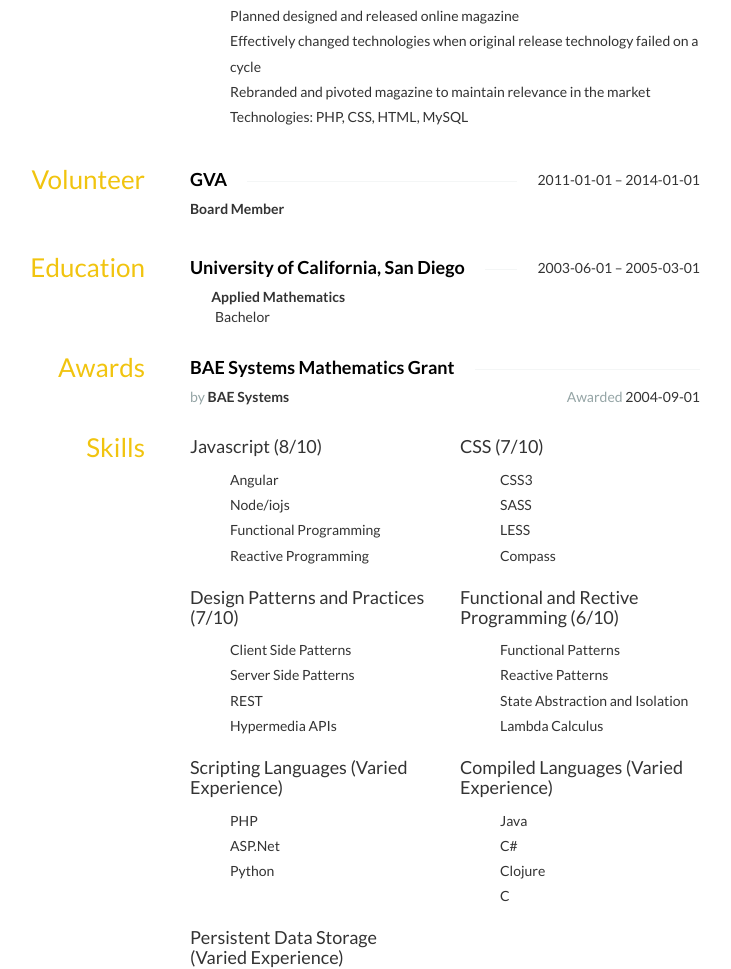
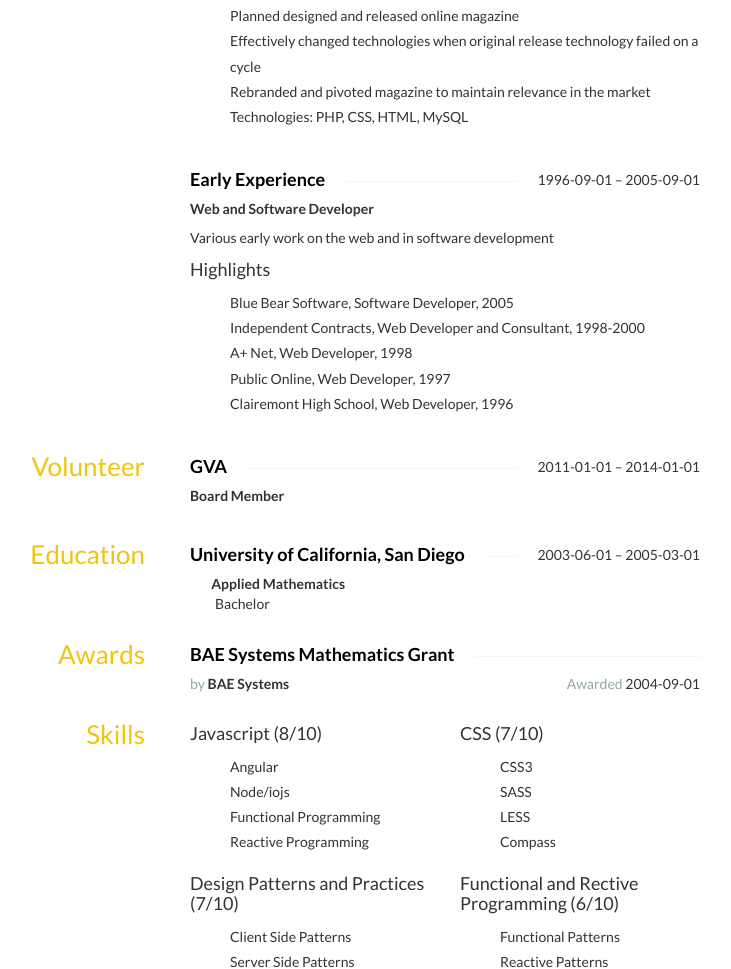
Before and after one commit to cmstead/resume, a website: page cstead-resume.html in a window 1280 px wide. Shown: the part 2057-3026 px from the top of the page, without its empty margins (285-1016 px from the left). Drawn offline with nearby package versions, Linux system fonts and the light colour scheme; some icons are missing.

Commit message:
Added analytics tracking code to resume.

```diff
--- a/cstead-resume.html
+++ b/cstead-resume.html
@@ -191,6 +191,16 @@ h4 span:first-child {
 
 	</head>
 	<body>
+<script>
+  (function(i,s,o,g,r,a,m){i['GoogleAnalyticsObject']=r;i[r]=i[r]||function(){
+  (i[r].q=i[r].q||[]).push(arguments)},i[r].l=1*new Date();a=s.createElement(o),
+  m=s.getElementsByTagName(o)[0];a.async=1;a.src=g;m.parentNode.insertBefore(a,m)
+  })(window,document,'script','//www.google-analytics.com/analytics.js','ga');
+
+  ga('create', 'UA-3152654-15', 'auto');
+  ga('send', 'pageview');
+
+</script>
 
 	<header id="header">
 		<div class="container">
@@ -216,7 +226,7 @@ h4 span:first-child {
 			<div class="row">
 			<div class="col-sm-6">
 				<strong>Email</strong>
-				<div class="email"><a class="__cf_email__" href="/cdn-cgi/l/email-protection" data-cfemail="22414f515647434662454f434b4e0c414d4f">[email&#160;protected]</a><script cf-hash='f9e31' type="text/javascript">
+				<div class="email"><a class="__cf_email__" href="/cdn-cgi/l/email-protection" data-cfemail="fb9896888f9e9a9fbb9c969a9297d5989496">[email&#160;protected]</a><script cf-hash='f9e31' type="text/javascript">
 /* <![CDATA[ */!function(){try{var t="currentScript"in document?document.currentScript:function(){for(var t=document.getElementsByTagName("script"),e=t.length;e--;)if(t[e].getAttribute("cf-hash"))return t[e]}();if(t&&t.previousSibling){var e,r,n,i,c=t.previousSibling,a=c.getAttribute("data-cfemail");if(a){for(e="",r=parseInt(a.substr(0,2),16),n=2;a.length-n;n+=2)i=parseInt(a.substr(n,2),16)^r,e+=String.fromCharCode(i);e=document.createTextNode(e),c.parentNode.replaceChild(e,c)}}}catch(u){}}();/* ]]> */</script></div>
 			</div>
 			<div class="col-sm-6">
@@ -406,6 +416,28 @@ h4 span:first-child {
 					<li class="bullet">Technologies: PHP, CSS, HTML, MySQL</li>
 				</ul>
 			</div>
+			<div class="col-sm-12">
+				<h4 class="strike-through">
+					<span>Early Experience</span>
+					<span class="date">
+						1996-09-01 &ndash; 2005-09-01
+					</span>
+				</h4>
+				<div class="position">
+					Web and Software Developer
+				</div>
+				<div class="summary">
+					<p>Various early work on the web and in software development</p>
+				</div>
+				<h4>Highlights</h4>
+				<ul class="highlights">
+					<li class="bullet">Blue Bear Software, Software Developer, 2005</li>
+					<li class="bullet">Independent Contracts, Web Developer and Consultant, 1998-2000</li>
+					<li class="bullet">A+ Net, Web Developer, 1998</li>
+					<li class="bullet">Public Online, Web Developer, 1997</li>
+					<li class="bullet">Clairemont High School, Web Developer, 1996</li>
+				</ul>
+			</div>
 			</div>
 		</div>
 	</section>
```
Also changed, not shown: build.js (+9 -0 lines), resume.json (+14 -0 lines), tracking.html (added, +10 -0 lines).
